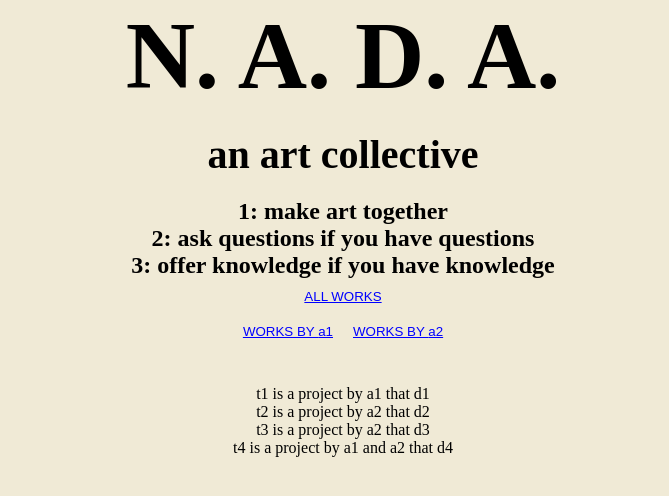
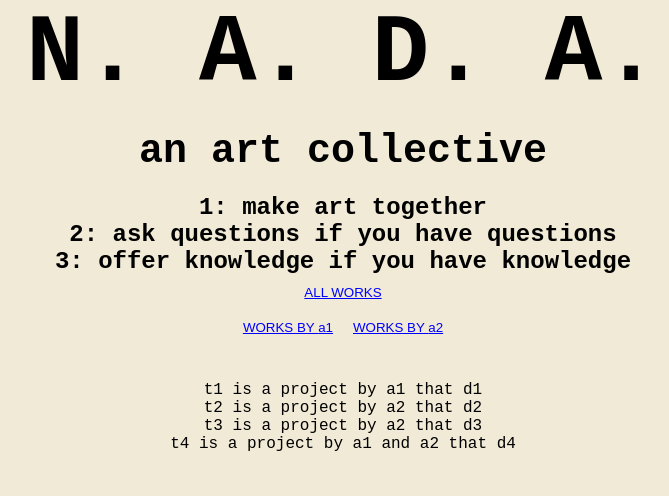
Before and after one commit to nada-art-collective/nada-site, a Next.js app: page /nada-site/ in a window 1280 px wide. Shown: the top 496 px of the page, without its empty margins (297-966 px from the left). Built offline with nearby package versions, Linux system fonts and the light colour scheme.

Commit message:
add courier new and run npx build

```diff
--- a/app/globals.css
+++ b/app/globals.css
@@ -24,6 +24,7 @@ main {
     height: 100vh;
     width: 100vw;
     margin: 0;
+    font-family: 'Courier New', monospace;
 }
 
 body {
```
Also changed, not shown: 3 other files (tests, documents, lock files or other folders).
